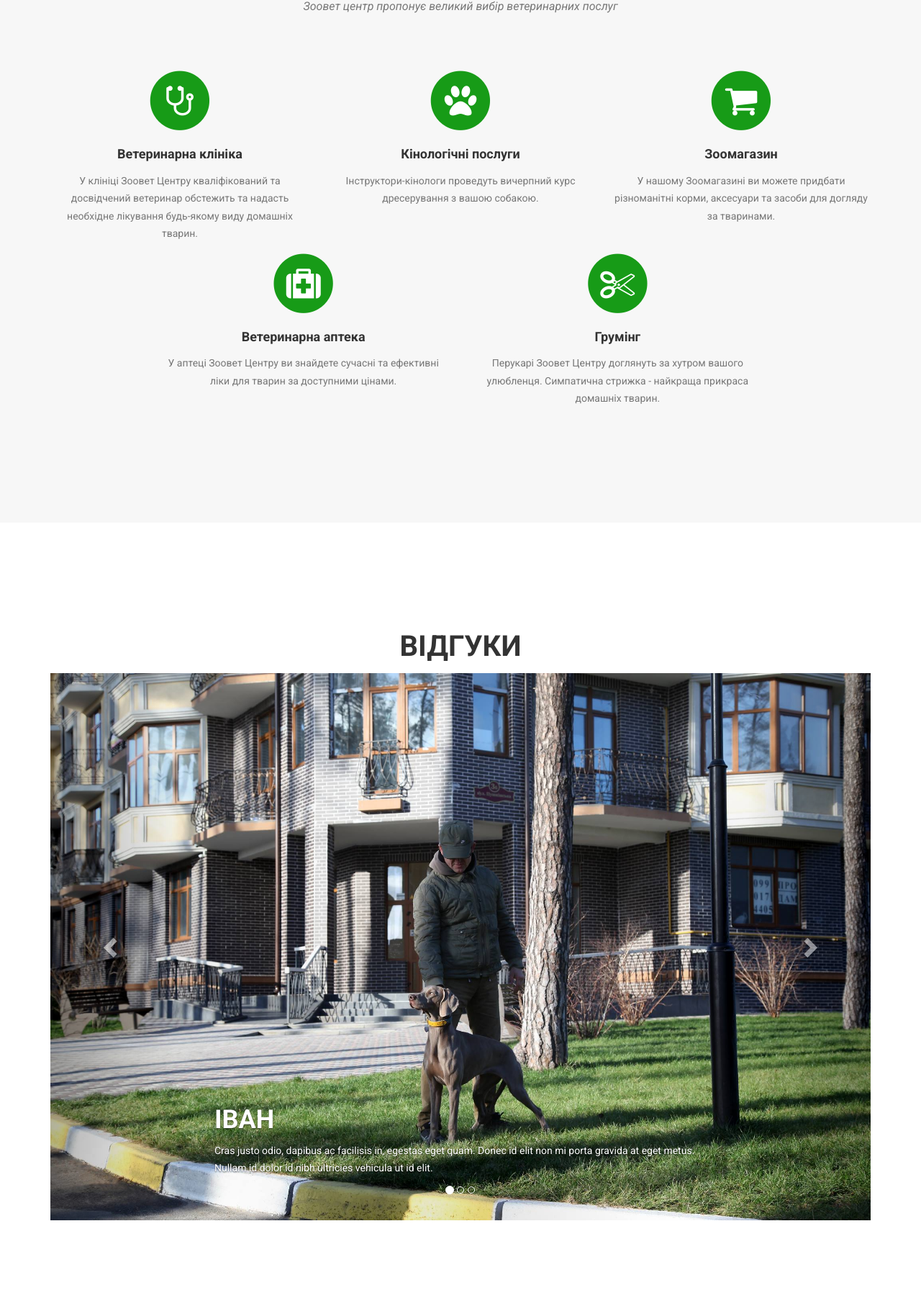
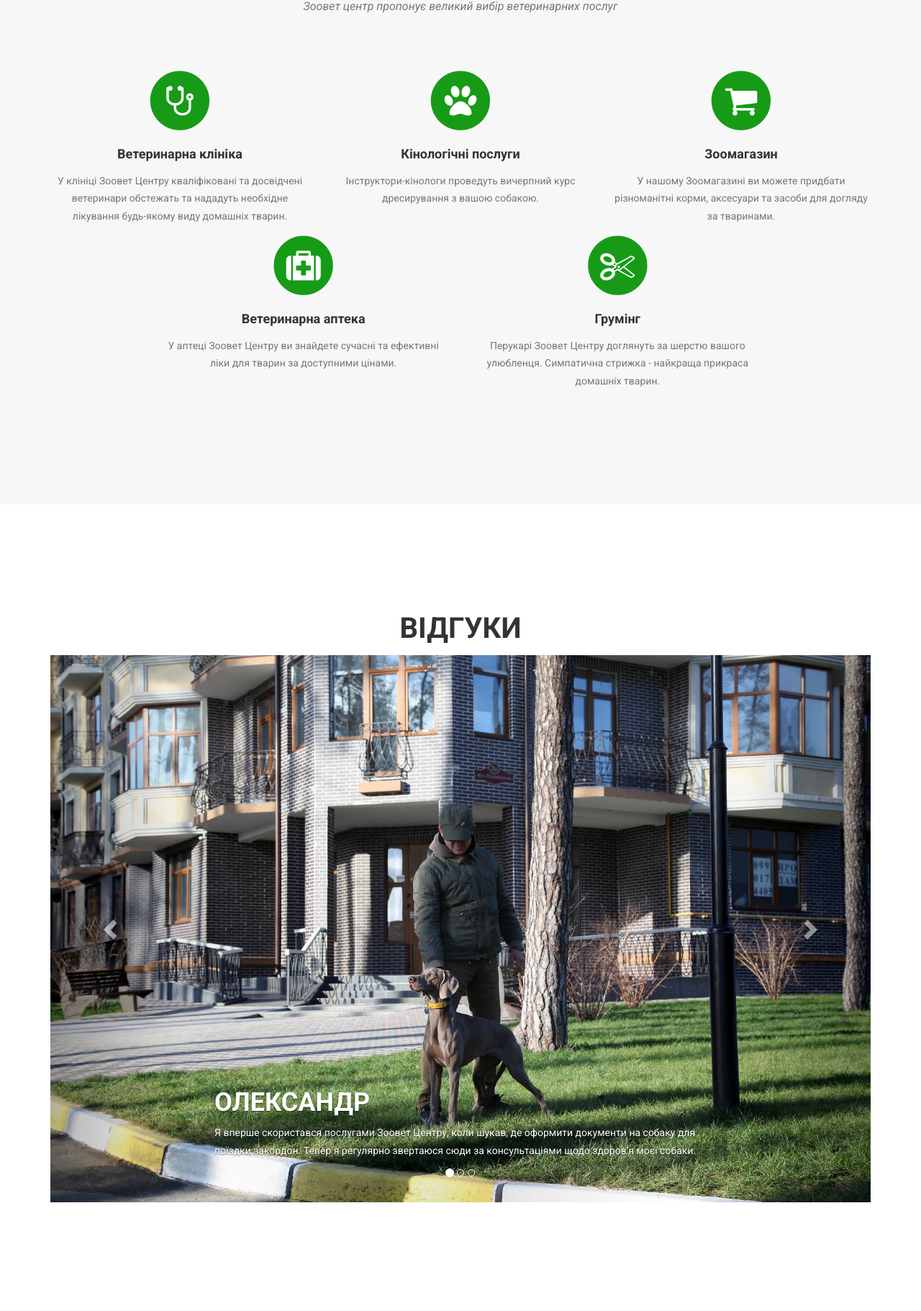
Before and after one commit to biletboh/vetcenterapp, a Flask app: page / in a window 1280 px wide. Shown: the part 1429-3250 px from the top of the page at 72% size. Run offline with Flask 2, Linux system fonts and the light colour scheme; some libraries are stand-ins or nearby versions.

Commit message:
added descriptions

```diff
--- a/templates/index.html
+++ b/templates/index.html
@@ -93,7 +93,7 @@
         <div class="row">
         <div class="col-lg-12 text-center">
           <h2>Про нас</h2>
-          <p class="text-muted">Турбота про домашніх тварин потребує чуйності та уважності. Коли у травні 2015 року розпочав роботу Зоовет Центр, ми поставили за мету зробити піклування за улюбленцями максимально зручним, вчасним та доступним. <br> Щоб позбавити клієнтів потреби шукати засоби для догляду за твариною по різним кінцям міста, ми об'єднали під одним дахом ветеринарну клініку, аптеку, зоомагазин, грумінг та кінологічну школу. Наша клініка працює цілодобово та без вихідних, тому за потреби тварини зможуть отримати невідкладну допомогу у коли-завгодно.</p>
+          <p class="text-muted">Турбота про домашніх тварин потребує чуйності та уважності. Коли у травні 2015 року розпочав роботу Зоовет Центр, ми поставили за мету зробити піклування за улюбленцями максимально зручним, вчасним та доступним. Щоб позбавити клієнтів потреби шукати засоби для догляду за твариною по різним кінцям міста, ми об'єднали під одним дахом ветеринарну клініку, аптеку, зоомагазин, грумінг та кінологічну школу. Наша клініка працює цілодобово та без вихідних, тому за потреби тварини зможуть отримати невідкладну допомогу у коли-завгодно.</p>
         </div>
       </div>
     </div>
@@ -118,7 +118,7 @@
                       </span>
                     </a>
                     <h4 class="service-heading">Ветеринарна клініка</h4>
-                      <p class="text-muted">У клініці Зоовет Центру кваліфікований та досвідчений ветеринар обстежить та надасть необхідне лікування будь-якому виду домашніх тварин.</p>
+                      <p class="text-muted">У клініці Зоовет Центру кваліфіковані та досвідчені ветеринари обстежать та нададуть необхідне лікування будь-якому виду домашніх тварин.</p>
                   </div>
                   <div class="col-md-4 service-cont">
                     <a class="portfolio-link" data-toggle="modal" href="#portfolioModal2">
@@ -128,7 +128,7 @@
                           </span>
                     </a>
                     <h4 class="service-heading">Кінологічні послуги</h4>
-                    <p class="text-muted">Інструктори-кінологи проведуть вичерпний курс дресерування з вашою собакою.</p>
+                    <p class="text-muted">Інструктори-кінологи проведуть вичерпний курс дресирування з вашою собакою.</p>
                   </div>
                   <div class="col-md-4">
                     <a class="portfolio-link" data-toggle="modal" href="#portfolioModal3">
@@ -161,7 +161,7 @@
                     </span>
                   </a>
                     <h4 class="service-heading">Грумінг</h4>
-                    <p class="text-muted">Перукарі Зоовет Центру доглянуть за хутром вашого улюбленця. Симпатична стрижка - найкраща прикраса домашніх тварин.</p>
+                    <p class="text-muted">Перукарі Зоовет Центру доглянуть за шерстю вашого улюбленця. Симпатична стрижка - найкраща прикраса домашніх тварин.</p>
                 </div>
             </div>
           </div>
@@ -189,8 +189,8 @@
                   <img class="img-responsive" src="{{url_for('static', filename='img/about/img-1.jpg')}}" alt="img-1">
                   <div class="container">
                     <div class="carousel-caption">
-                      <h1 class="text-left">Іван</h1>
-                      <p class="text-left">Cras justo odio, dapibus ac facilisis in, egestas eget quam. Donec id elit non mi porta gravida at eget metus. Nullam id dolor id nibh ultricies vehicula ut id elit.</p>
+                      <h1 class="text-left">Олександр</h1>
+                      <p class="text-left">Я вперше скористався послугами Зоовет Центру, коли шукав, де оформити документи на собаку для поїздки закордон. Тепер я регулярно звертаюся сюди за консультаціями щодо здоров'я моєї собаки.</p>
                     </div>
                   </div>
                 </div>
@@ -198,8 +198,8 @@
                   <img class="img-responsive" src="{{url_for('static', filename='img/about/img-2.jpg')}}" alt="img-2">
                   <div class="container">
                     <div class="carousel-caption">
-                      <h1 class="text-left carousel-name">Сергій</h1>
-                      <p class="text-left carousel-text">Cras justo odio, dapibus ac facilisis in, egestas eget quam. Donec id elit non mi porta gravida at eget metus. Nullam id dolor id nibh ultricies vehicula ut id elit.</p>
+                      <h1 class="text-left carousel-name">Влад</h1>
+                      <p class="text-left carousel-text">З Громом трапилося нещастя - він серйозно травмував лапу. Хірург Зоовету провів складну операцію остеосинтезу, тож сьогодні Гром іде на одуження.</p>
                     </div>
                   </div>
                 </div>
@@ -207,8 +207,8 @@
                   <img class="img-responsive" src="{{url_for('static', filename='img/about/img-3.jpg')}}" alt="img-3">
                   <div class="container">
                     <div class="carousel-caption">
-                      <h1 class="text-left carousel-name">Олександр</h1>
-                      <p class="text-left carousel-text">Cras justo odio, dapibus ac facilisis in, egestas eget quam. Donec id elit non mi porta gravida at eget metus. Nullam id dolor id nibh ultricies vehicula ut id elit.</p>
+                      <h1 class="text-left carousel-name">Сергій</h1>
+                      <p class="text-left carousel-text">Постійно купую тут корми для моєї вівчарки. Мені здається, ми стали добрими приятелями з персоналом Зоовету.</p>
                     </div>
                   </div>
                 </div>
@@ -330,7 +330,7 @@
               <li><i class="fa fa-phone fa-fw"></i>(067) 325-97-15</li>
               <li><i class="fa fa-phone fa-fw"></i>(044) 223-21-64</li>
               <li><i class="fa fa-phone fa-fw"></i>(094) 823-21-64</li>
-              <li><i class="fa fa-envelope-o fa-fw"></i>  <a href="mailto:name@example.com">name@example.com</a>
+              <li><i class="fa fa-envelope-o fa-fw"></i>  <a href="mailto:name@example.com">zoovettsentr@mail.ua</a>
               </li>
             </ul>
           </div>
@@ -367,7 +367,7 @@
                             <!-- Project Details Go Here -->
                             <h2>Ветеринарна клініка</h2>
                             <img class="img-responsive img-centered" src="{{url_for('static', filename='img/portfolio/clinics.jpg')}}" alt="clinics">
-                            <p>Ваш домашній улюбленець захворів? Ветеринар Зоовет Центру обстежить, поставить діагноз та зробить усе можливе, щоб вилікувати вашого звіра. Зокрема, зоохірург має великий досвід проведення операцій різних ступенів скадності. У клініці можна зробити щеплення собакам, котам та кролям сучасною вакциною європейських виробників. Також у центрі наявне обладнання для ультра-звукового обстеження. Здорові звірі приносять радість та задоволення хазяїну, не зволікайте з їх лікуванням! </p>
+                            <p>Ваш домашній улюбленець захворів? Ветеринари Зоовет Центру обстежать, поставлять діагноз та зроблять усе можливе, щоб вилікувати вашу тварину. Ми надаємо діагностичні, терапевтичні та хірургічні послуги. Зокрема, хірург має великий досвід проведення операцій різних ступенів скадності. У клініці можна зробити щеплення собакам, котам та кролям сучасною вакциною європейських виробників. Також у центрі наявне обладнання для ультра-звукового обстеження. Якщо ви плануєте взяти вашу тварину у подорож Європою, у клініці можна зробити необхідне чіпування та оформити документацію. Здорові звірі приносять радість та задоволення хазяїну, не зволікайте з їх лікуванням! </p>
                             <p>
                             Завантажити
                             <a href="{{url_for('static', filename='downloads/price.pdf')}}" download>прайслист</a>.</p> <ul class="list-inline">
@@ -394,11 +394,7 @@
                         <div class="modal-body">
                             <h2>Кінологічні послуги</h2>
                             <img class="img-responsive img-centered" src="{{url_for('static', filename='img/portfolio/kinolog.jpg')}}" alt="kinolog">
-                            <p>Якщо ви мрієте про слухняну та вчену собаку, не проґавте шанс скористатися послугами кінолога. <a href="http://designmodo.com/startup/?u=787">Startup Framework</a> is a website builder for professionals. Startup Framework contains components and complex blocks (PSD+HTML Bootstrap themes and templates) which can easily be integrated into almost any design. All of these components are made in the same style, and can easily be integrated into projects, allowing you to create hundreds of solutions for your future projects.</p>
-                            <p>
-                            Завантажити
-                            <a href="{{url_for('static', filename='downloads/price.pdf')}}" download>прайслист</a>.
-                            </p>
+                            <p>Якщо ви мрієте про слухняну та вчену собаку, не проґавте шанс скористатися послугами кінолога. Ми працюємо з усіма породами собак. Тривалість курсу тренувань визначається індивідуально, адже собаки мають різний характер і потребують особливого підходу. Кінолог займається з вихованцем самостійно або проводить тренування разом з хазяїном. Ми рекомендуємо починати дресерувати цуценят віком від 3 місяців, але готові взяти на навічання і дорослу собаку. Після курсу наші клієнти завжди залишаються задоволеними поведінкою та новими навичками своїх чотириногих друзів.</p>
                             <button type="button" class="btn btn-primary" data-dismiss="modal"><i class="fa fa-times"></i> Закрити</button>
                         </div>
                     </div>
@@ -423,10 +419,7 @@
                             <!-- Project Details Go Here -->
                             <h2>Зоомагазин</h2>
                             <img class="img-responsive img-centered" src="{{url_for('static', filename='img/portfolio/zoomag.jpg')}}" alt="zoomag">
-                            <p>Treehouse is a free PSD web template built by <a href="https://www.behance.net/MathavanJaya">Mathavan Jaya</a>. This is bright and spacious design perfect for people or startup companies looking to showcase their apps or other projects.</p>
-                            <p>
-                            Завантажити
-                            <a href="{{url_for('static', filename='downloads/price.pdf')}}" download>прайслист</a>.
+                            <p>Якщо вам потрібні корми, аксесуари або засоби догляду за тваринами, заходьте до зоомагазину Зоовет Центру. На ваш вибір ми пропонуємо ошийники, поводки, одяг для мініатюрних порід собак, іграшки для тварин та багато іншого. У продажі наявні товари марок Roal Canin, Pro Plan, 1st Choise, Pronature. Зауважте, що на покупку великих об'ємів корму (від 10 кг) діють знижки.
                             </p>
                             <button type="button" class="btn btn-primary" data-dismiss="modal"><i class="fa fa-times"></i> Закрити</button>
                         </div>
@@ -452,11 +445,7 @@
                             <!-- Project Details Go Here -->
                             <h2>Ветеринарна Аптека</h2>
                             <img class="img-responsive img-centered" src="{{url_for('static', filename='img/portfolio/pharmacy.jpg')}}" alt="">
-                            <p>Start Bootstrap's Agency theme is based on Golden, a free PSD website template built by <a href="https://www.behance.net/MathavanJaya">Mathavan Jaya</a>. Golden is a modern and clean one page web template that was made exclusively for Best PSD Freebies. This template has a great portfolio, timeline, and meet your team sections that can be easily modified to fit your needs.</p>
-                            <p>
-                            Завантажити
-                            <a href="{{url_for('static', filename='downloads/price.pdf')}}" download>прайслист</a>.
-                            </p>
+                            <p>Якісні та ефективні ліки - необхідна умова швидкого одуження тварин. У асортименті нашої аптеки наявні антипаразитні та акарицидні засоби, препарати для заживлення ран, знеболюючі, антибіотики та засоби для лікування сече-кам'яної хвороби у котів. Окрім цього, ви можете придбати різноманітні лікувально-профілактичні вітаміни. Фармацевти Зоовет Центру обов'язково проконсультують та допоможуть з вибором лікувального препарату для вашої тварини.</p>
                             <button type="button" class="btn btn-primary" data-dismiss="modal"><i class="fa fa-times"></i> Закрити</button>
                         </div>
                     </div>
@@ -481,11 +470,7 @@
                             <!-- Project Details Go Here -->
                             <h2>Грумінг</h2>
                             <img class="img-responsive img-centered" src="{{url_for('static', filename='img/portfolio/gruming.jpg')}}" alt="">
-                            <p>Escape is a free PSD web template built by <a href="https://www.behance.net/MathavanJaya">Mathavan Jaya</a>. Escape is a one page web template that was designed with agencies in mind. This template is ideal for those looking for a simple one page solution to describe your business and offer your services.</p>
-<p>
-                            Завантажити
-                            <a href="{{url_for('static', filename='downloads/price.pdf')}}" download>прайслист</a>.
-                            </p>
+                            <p>Коли ви доглядаєте за твариною, варто замислитися, як ви піклуєтеся про себе. Чи часто ви ходите до перукаря? Гадаємо, що вам відомо: гарна стрижка не лише окраса, а й питання особистого комфорту. Ця думка справедлива і щодо тварин. Перукарі Зоовет Центру роблять декоративні та гігієнічні стрички собакам та котам. Гігієнічна стрижка передбачає повноцінний догляд за шерстю та кігтями тварини. До того ж, на теплий сезон ми рекомендуємо зробити літню стрижку, щоб вберегти вашого улюбленця від спеки.</p>
                             <button type="button" class="btn btn-primary" data-dismiss="modal"><i class="fa fa-times"></i> Закрити</button>
                         </div>
                     </div>
```
